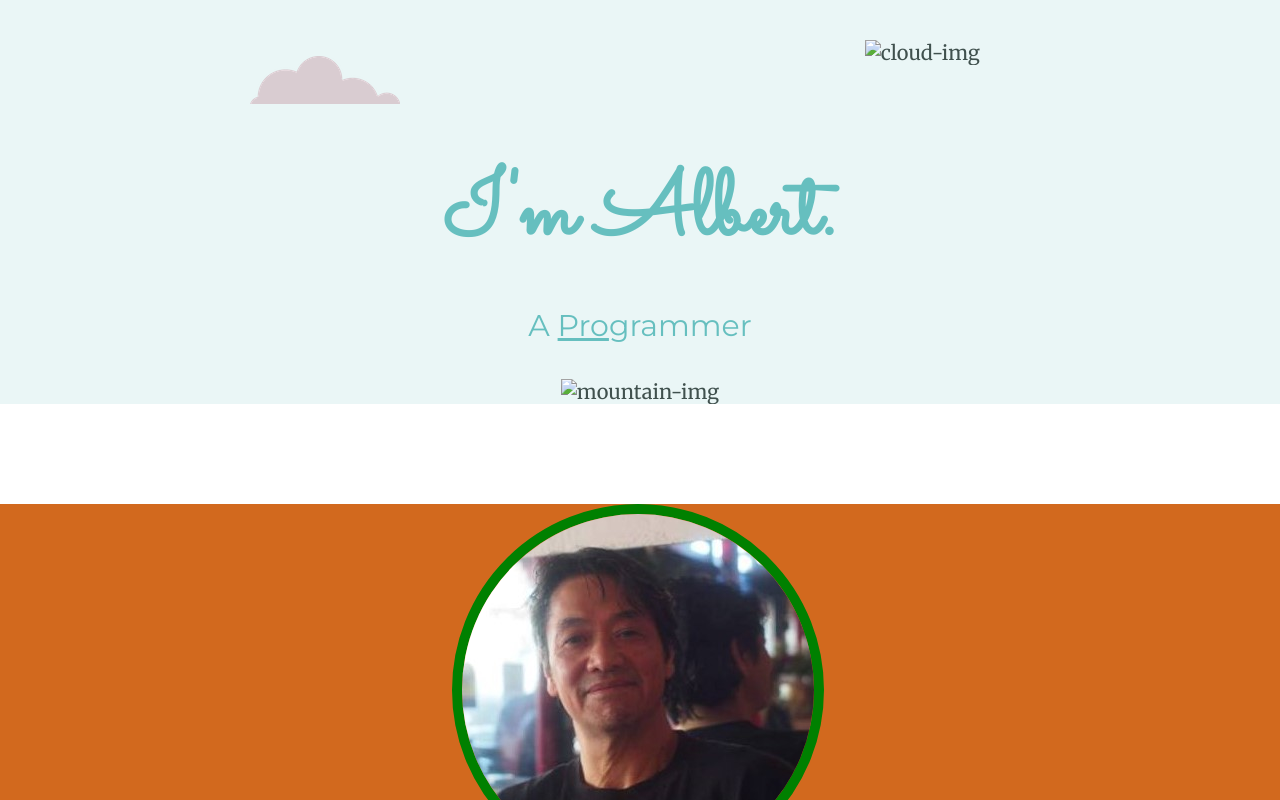
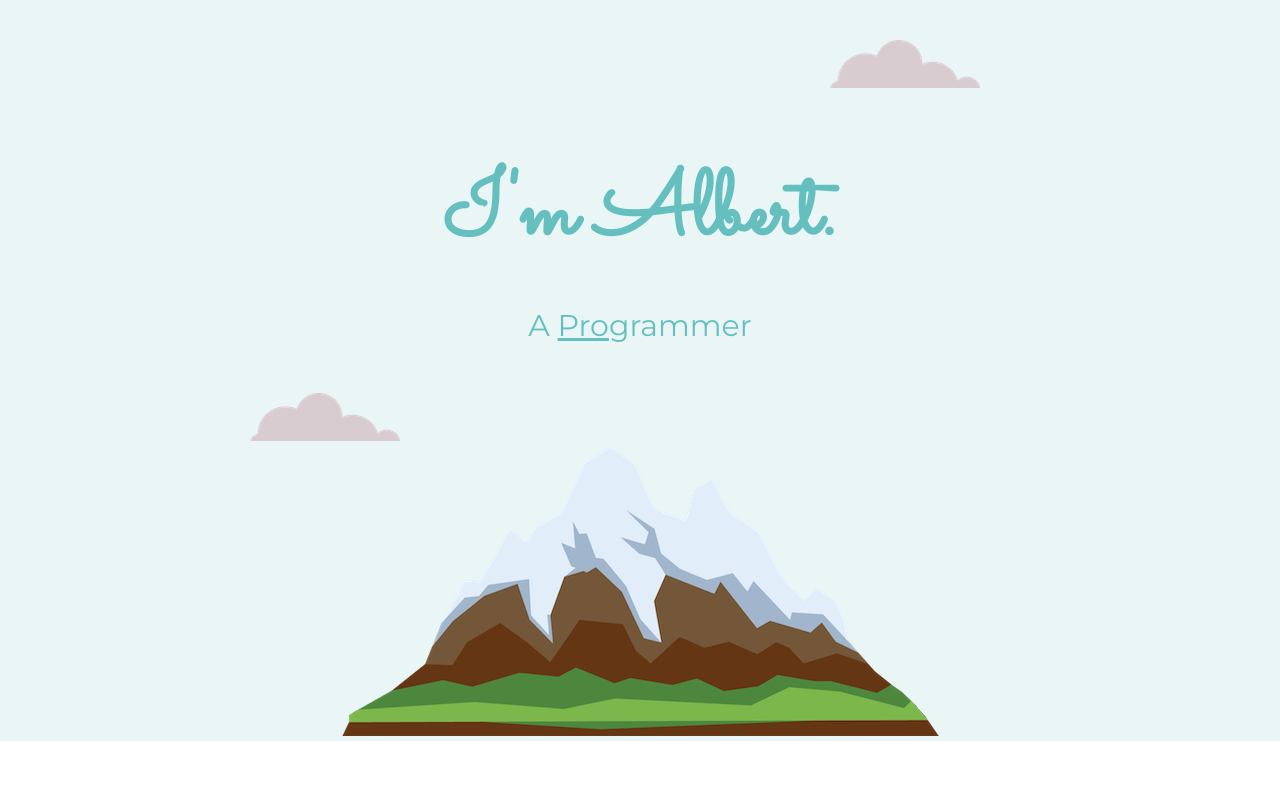
Before and after one commit to albhom67NASET/CV, a plain HTML site: page index.html in a window 1280 px wide. Shown: the top 800 px of the page. Drawn offline with Linux system fonts and the light colour scheme.

Commit message:
Update index.html
1. more /image.. directory changes

```diff
--- a/index.html
+++ b/index.html
@@ -12,7 +12,7 @@
 <body>
 
     <div class="top-container">
-        <img class="top-cloud" src="images/cloud.png" alt="cloud-img">
+        <img class="top-cloud" src="cloud.png" alt="cloud-img">
 
     <h1> I'm Albert.
     </h1>
@@ -21,7 +21,7 @@
      <h2>A <span class="pro">Pro</span>grammer</h2>
 
     <img class="bottom-cloud" src="cloud.png" alt="cloud-img">
-    <img src="images/mountain.png" alt="mountain-img">
+    <img src="mountain.png" alt="mountain-img">
     </div>
 
 
```
